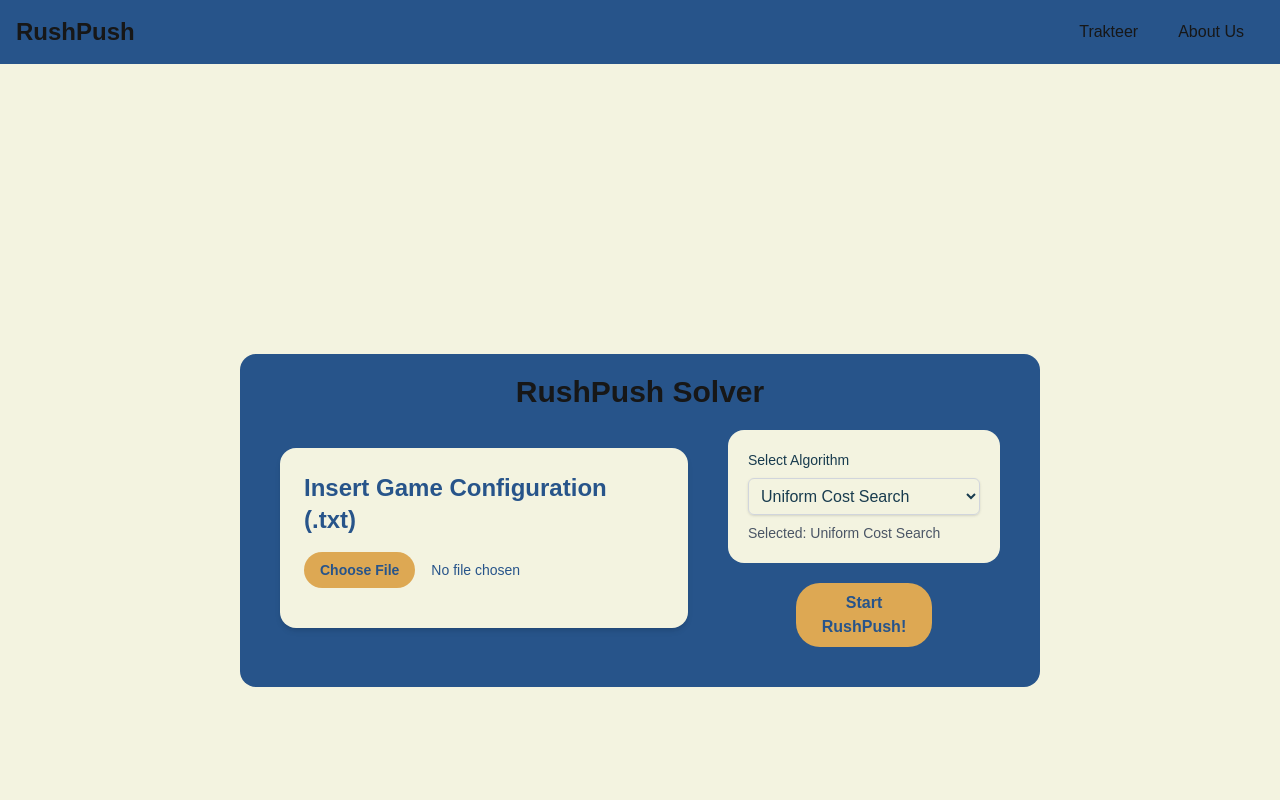
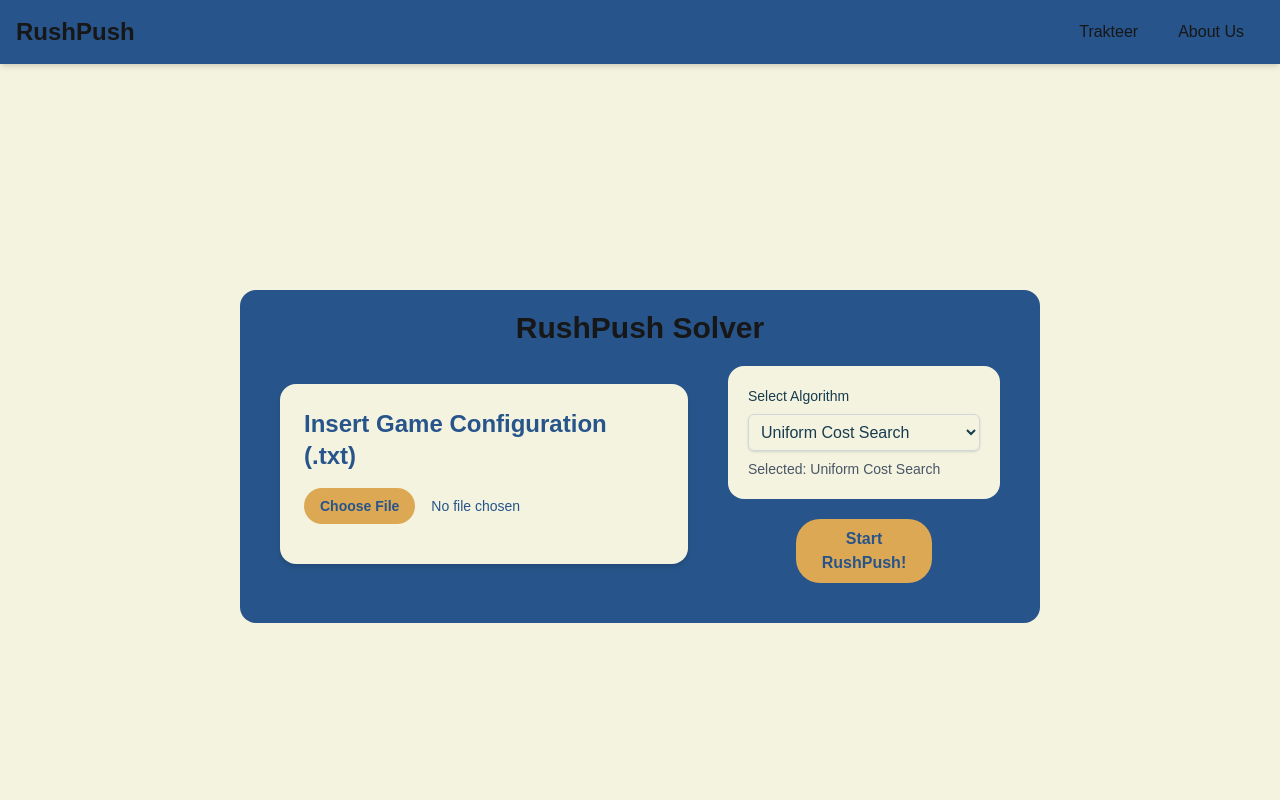
Before and after one commit to Azzkaaaa/Tucil3_13523128_13523137, a Next.js app: page / in a window 1280 px wide. Shown: the top 800 px of the page. Built offline with nearby package versions, Linux system fonts and the light colour scheme.

Commit message:
fix: navbar position

```diff
--- a/src/components/Navbar.tsx
+++ b/src/components/Navbar.tsx
@@ -2,7 +2,7 @@
 
 const Navbar = () => {
   return (
-    <div className="w-full bg-rush-secondary flex justify-between items-center p-4">
+    <div className="w-full bg-rush-secondary flex justify-between items-center p-4 absolute top-0 z-10 shadow-md">
       <div className="text-2xl font-bold w-1/2"><a href="">RushPush</a></div>
       <div className="flex justify-between gap-10 pr-5">
         <a href="">Trakteer</a>
```
